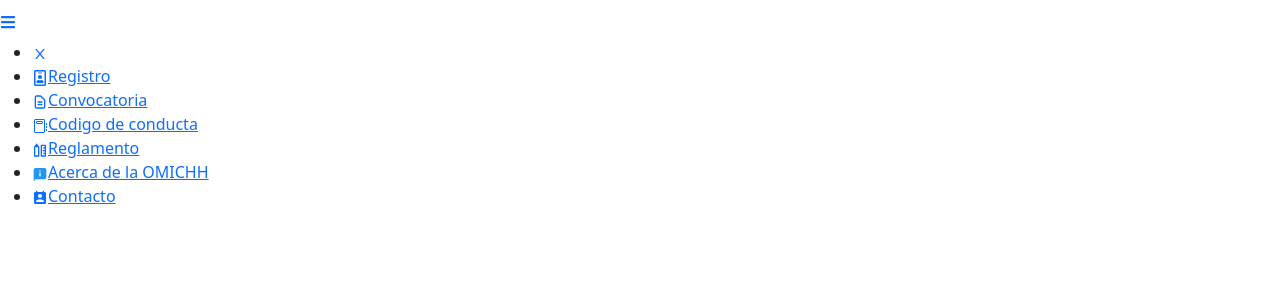
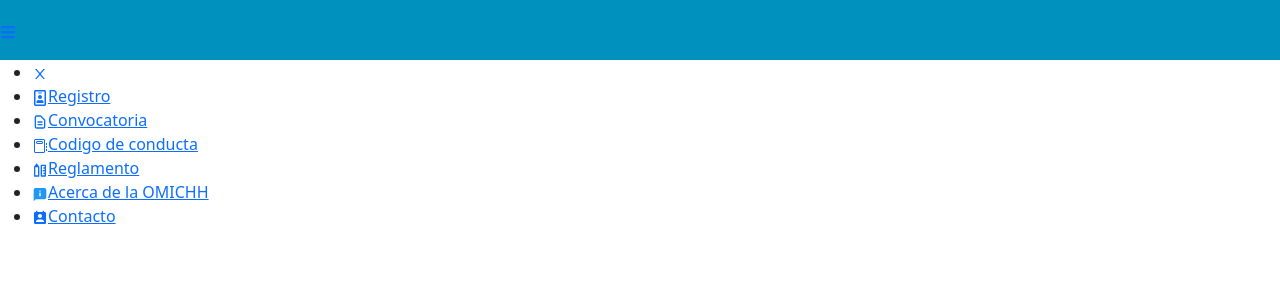
Before and after one commit to LaloRivero/omichh-react-app, a React (Create React App) app: page / in a window 1280 px wide. Shown: the top 300 px of the page. Built offline with nearby package versions, Linux system fonts and the light colour scheme.

Commit message:
Navbar style

```diff
--- a/src/components/Navbar/navbar.css
+++ b/src/components/Navbar/navbar.css
@@ -0,0 +1,7 @@
+.navbar {
+  background-color: #0091BF ;
+  height: 60px;
+  display: flex;
+  justify-content: end;
+  align-items: center;
+}
--- a/src/components/Navbar/navbar.js
+++ b/src/components/Navbar/navbar.js
@@ -3,6 +3,7 @@ import { Link } from "react-router-dom";
 import { FaBars } from "react-icons/fa";
 import { AiOutlineClose } from "react-icons/ai";
 import { SidebarData } from "../SideBarData/sidebarData.js";
+import "./navbar.css";
 
 const Navbar = () => {
   const [sidebar, setSidebar] = useState(false);
```
